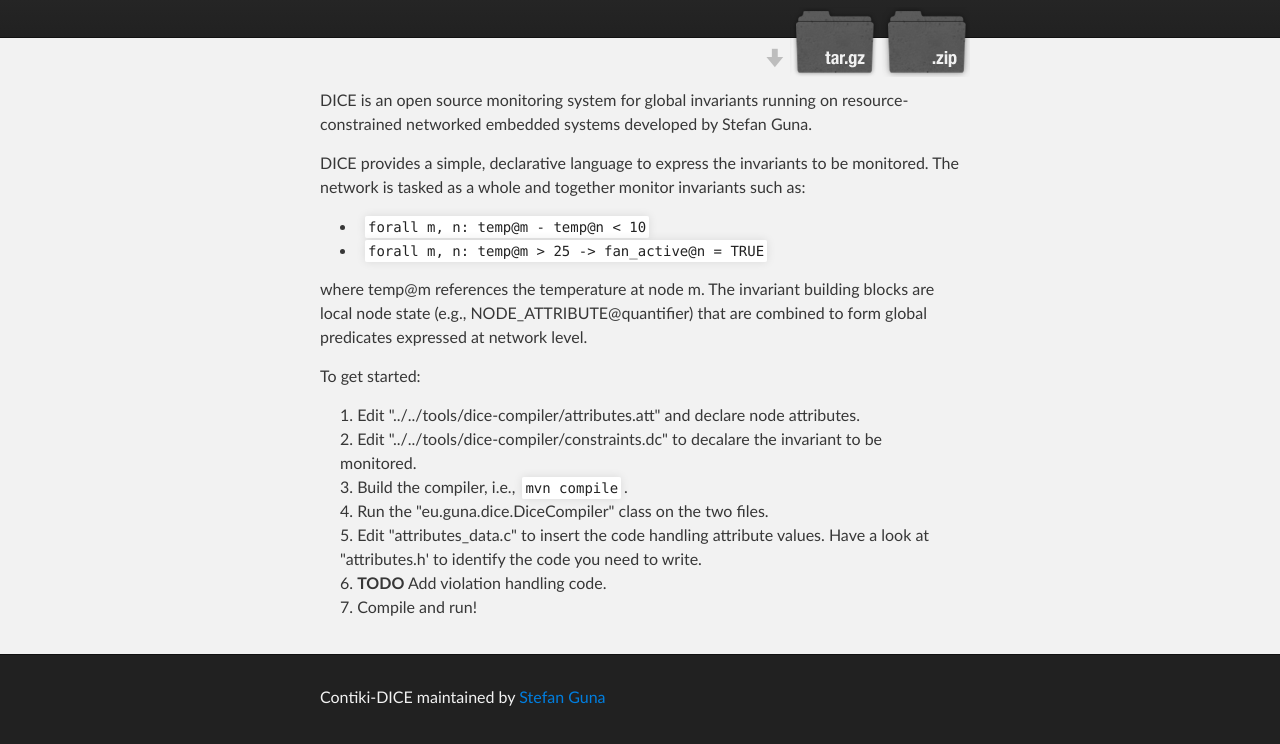
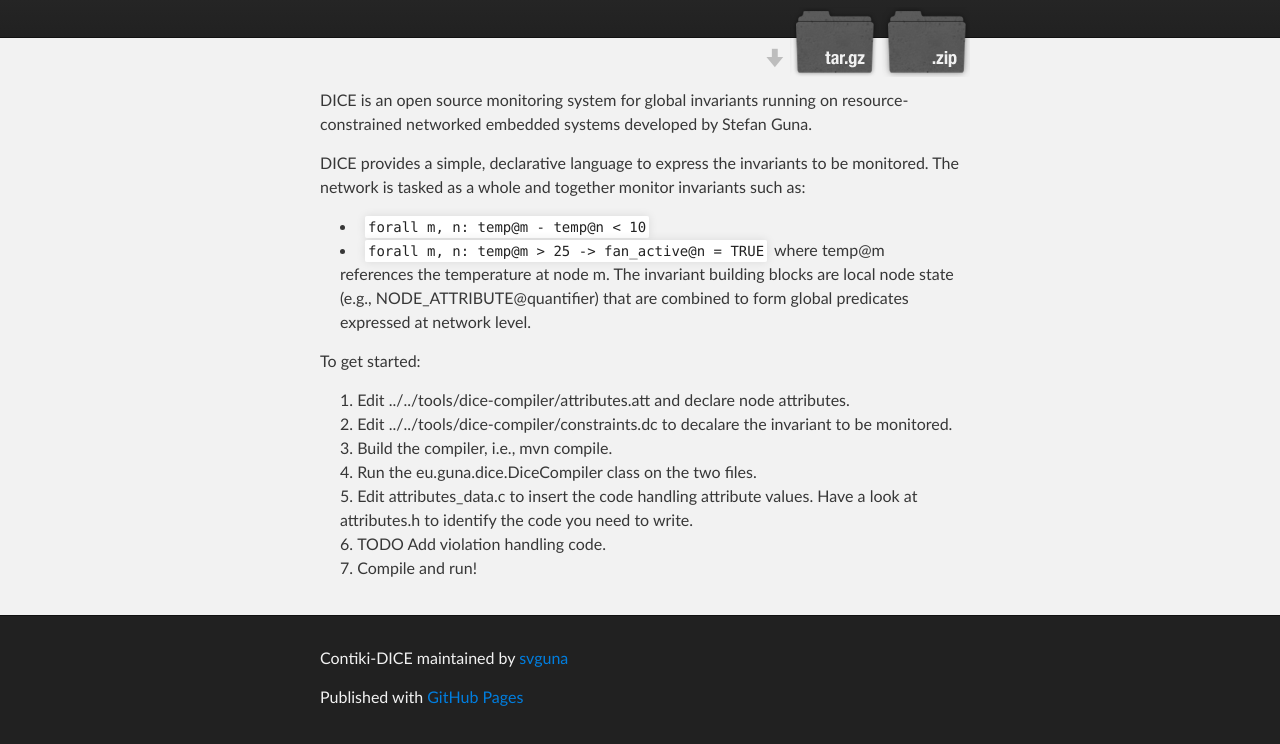
Before and after one commit to svguna/Contiki-DICE, a plain HTML site: page index.html in a window 1280 px wide. Shown: the part 172-916 px from the top of the page. Drawn offline with Linux system fonts and the light colour scheme.

Commit message:
Create gh-pages branch via GitHub

```diff
--- a/index.html
+++ b/index.html
@@ -4,7 +4,7 @@
   <head>
     <meta charset='utf-8' />
     <meta http-equiv="X-UA-Compatible" content="chrome=1" />
-    <meta name="description" content="Contiki-DICE : Port of the DICE system for the Contiki operating system" />
+    <meta name="description" content="Contiki-DICE : Port of the DICE system on the Contiki operating system" />
 
     <link rel="stylesheet" type="text/css" media="screen" href="stylesheets/stylesheet.css">
 
@@ -19,7 +19,8 @@
           <a id="forkme_banner" href="https://github.com/svguna/Contiki-DICE">View on GitHub</a>
 
           <h1 id="project_title">Contiki-DICE</h1>
-          <h2 id="project_tagline">Port of the DICE system for the Contiki operating system</h2>
+          <h2 id="project_tagline">Port of the DICE system on the Contiki operating system</h2>
+
             <section id="downloads">
               <a class="zip_download_link" href="https://github.com/svguna/Contiki-DICE/zipball/master">Download this project as a .zip file</a>
               <a class="tar_download_link" href="https://github.com/svguna/Contiki-DICE/tarball/master">Download this project as a tar.gz file</a>
@@ -35,35 +36,40 @@ resource-constrained networked embedded systems developed by Stefan Guna.</p>
 
 <p>DICE provides a simple, declarative language to express the invariants to be
 monitored. The network is tasked as a whole and together monitor invariants
-such as:
+such as:</p>
+
 <ul>
-    <li><code>forall m, n: temp@m - temp@n &lt; 10</code>
-    <li><code>forall m, n: temp@m &gt; 25 -&gt; fan_active@n = TRUE</code>
-</ul>
+<li><code>forall m, n: temp@m - temp@n &lt; 10</code></li>
+<li>
+<code>forall m, n: temp@m &gt; 25 -&gt; fan_active@n = TRUE</code>
 where temp@m references the temperature at node m. The invariant building blocks
 are local node state (e.g., NODE_ATTRIBUTE@quantifier) that are combined to form
-global predicates expressed at network level.</p>
+global predicates expressed at network level.</li>
+</ul><p>To get started:</p>
 
-<p>To get started:
 <ol>
-    <li>Edit "../../tools/dice-compiler/attributes.att" and declare node
-    attributes.
-    <li>Edit "../../tools/dice-compiler/constraints.dc" to decalare the invariant
-    to be monitored.
-    <li>Build the compiler, i.e., <code>mvn compile</code>.
-    <li>Run the "eu.guna.dice.DiceCompiler" class on the two files.
-    <li>Edit "attributes_data.c" to insert the code handling attribute values.
-    Have a look at "attributes.h' to identify the code you need to write.
-    <li><strong>TODO</strong> Add violation handling code.
-    <li>Compile and run!</ol></p>
+<li>Edit ../../tools/dice-compiler/attributes.att and declare node attributes.</li>
+<li>Edit ../../tools/dice-compiler/constraints.dc to decalare the invariant to be
+monitored.</li>
+<li>Build the compiler, i.e., mvn compile.</li>
+<li>Run the eu.guna.dice.DiceCompiler class on the two files.</li>
+<li>Edit attributes_data.c to insert the code handling attribute values. Have a
+look at attributes.h to identify the code you need to write.</li>
+<li>TODO Add violation handling code.</li>
+<li>Compile and run!</li>
+</ol>
       </section>
     </div>
 
     <!-- FOOTER  -->
     <div id="footer_wrap" class="outer">
       <footer class="inner">
-        <p class="copyright">Contiki-DICE maintained by <a href="http://www.stefanguna.info">Stefan Guna</a></p>
+        <p class="copyright">Contiki-DICE maintained by <a href="https://github.com/svguna">svguna</a></p>
+        <p>Published with <a href="http://pages.github.com">GitHub Pages</a></p>
       </footer>
     </div>
+
+
+
   </body>
 </html>
--- a/params.json
+++ b/params.json
@@ -1 +1 @@
-{"body":"DICE is an open source monitoring system for global invariants running on\r\nresource-constrained networked embedded systems developed by Stefan Guna.\r\n\r\nDICE provides a simple, declarative language to express the invariants to be\r\nmonitored. The network is tasked as a whole and together monitor invariants\r\nsuch as:\r\n    forall m, n: temp@m - temp@n < 10\r\n    forall m, n: temp@m > 25 -> fan_active@n = TRUE\r\nwhere temp@m references the temperature at node m. The invariant building blocks\r\nare local node state (e.g., NODE_ATTRIBUTE@quantifier) that are combined to form\r\nglobal predicates expressed at network level.\r\n\r\nTo get started:\r\n1. Edit ../../tools/dice-compiler/attributes.att and declare node attributes.\r\n2. Edit ../../tools/dice-compiler/constraints.dc to decalare the invariant to be\r\nmonitored.\r\n3. Build the compiler, i.e., mvn compile.\r\n4. Run the eu.guna.dice.DiceCompiler on the two files.\r\n5. Edit attributes_data.c to insert the code handling attribute values. Have a\r\nlook at attributes.h to identify the code you need to write.\r\n6. TODO Add violation handling code.\r\n7. Compile and run!","google":"","note":"Don't delete this file! It's used internally to help with page regeneration.","tagline":"Port of the DICE system on the Contiki operating system","name":"Contiki-DICE"}
+{"note":"Don't delete this file! It's used internally to help with page regeneration.","google":"","name":"Contiki-DICE","body":"DICE is an open source monitoring system for global invariants running on\r\nresource-constrained networked embedded systems developed by Stefan Guna.\r\n\r\nDICE provides a simple, declarative language to express the invariants to be\r\nmonitored. The network is tasked as a whole and together monitor invariants\r\nsuch as:\r\n* `forall m, n: temp@m - temp@n < 10`\r\n* `forall m, n: temp@m > 25 -> fan_active@n = TRUE`\r\nwhere temp@m references the temperature at node m. The invariant building blocks\r\nare local node state (e.g., NODE_ATTRIBUTE@quantifier) that are combined to form\r\nglobal predicates expressed at network level.\r\n\r\nTo get started:\r\n\r\n1. Edit ../../tools/dice-compiler/attributes.att and declare node attributes.\r\n2. Edit ../../tools/dice-compiler/constraints.dc to decalare the invariant to be\r\nmonitored.\r\n3. Build the compiler, i.e., mvn compile.\r\n4. Run the eu.guna.dice.DiceCompiler class on the two files.\r\n5. Edit attributes_data.c to insert the code handling attribute values. Have a\r\nlook at attributes.h to identify the code you need to write.\r\n6. TODO Add violation handling code.\r\n7. Compile and run!","tagline":"Port of the DICE system on the Contiki operating system"}
```
Also changed, not shown: 1 other file.
